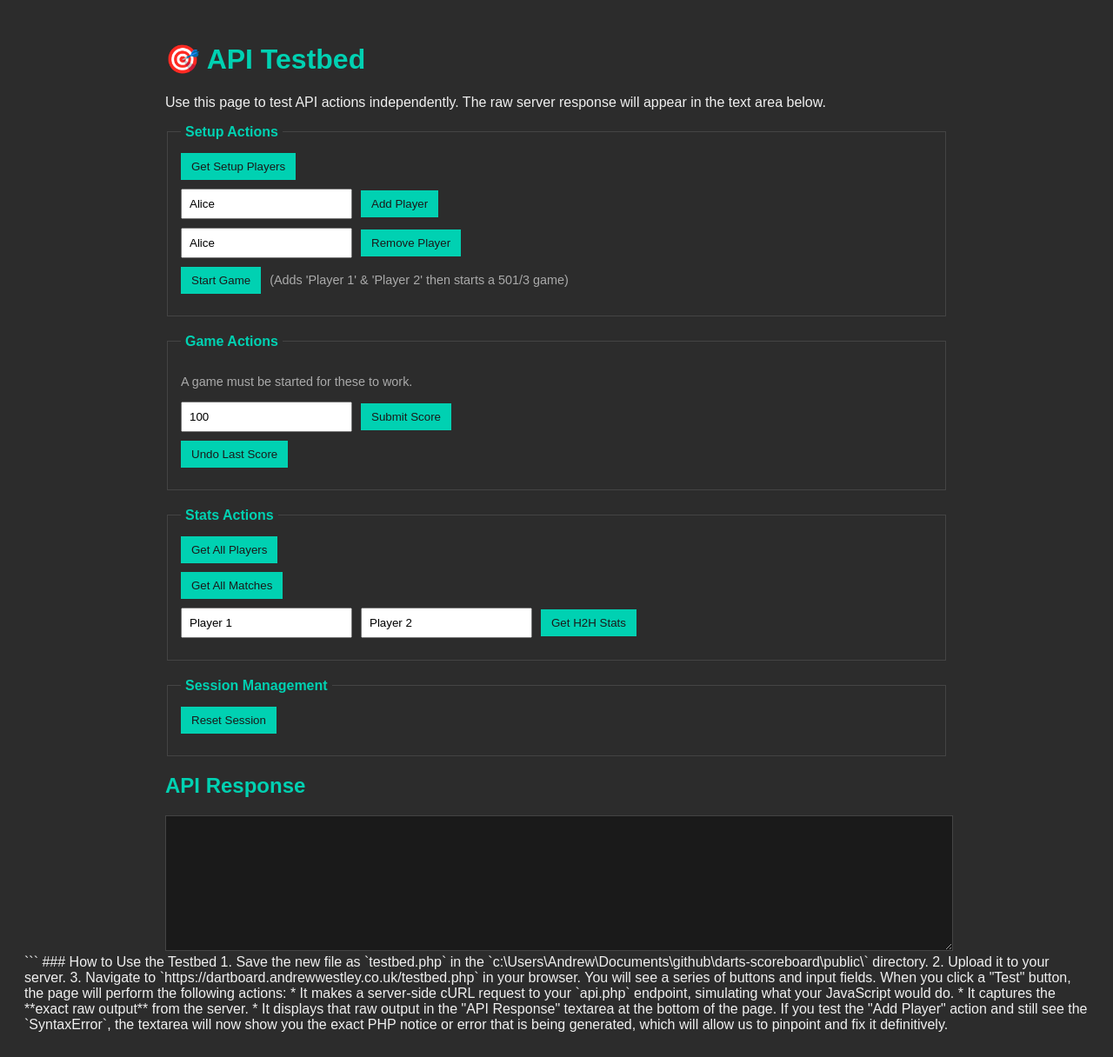
After one commit to andywestley/darts-scoreboard, a PHP site: page /testbed.php in a window 1280 px wide. The commit adds this page. Shown: the whole page at 87% size. Run offline with PHP 8.4, Linux system fonts and the light colour scheme.

````diff
--- a/public/index.php
+++ b/public/index.php
@@ -1,10 +1,4 @@
 <?php
-// Temporarily display all PHP errors to diagnose the "blank screen" issue.
-// IMPORTANT: Remove these lines once the problem is solved.
-ini_set('display_errors', 1);
-ini_set('display_startup_errors', 1);
-error_reporting(E_ALL);
-
 // --- VIEW RENDERING LOGIC ---
 
 // Determine which screen to display based on the session state.
--- /dev/null
+++ b/public/testbed.php
@@ -0,0 +1,169 @@
+<?php
+require_once __DIR__ . '/../bootstrap.php';
+
+$response = '';
+
+function make_request($url, $post_data = null) {
+    $ch = curl_init();
+
+    // Preserve the session across cURL requests
+    $cookies = [];
+    foreach ($_COOKIE as $key => $value) {
+        $cookies[] = "$key=$value";
+    }
+
+    curl_setopt($ch, CURLOPT_COOKIE, implode(';', $cookies));
+    curl_setopt($ch, CURLOPT_URL, $url);
+    curl_setopt($ch, CURLOPT_RETURNTRANSFER, 1);
+    curl_setopt($ch, CURLOPT_HEADER, 0);
+
+    if ($post_data) {
+        curl_setopt($ch, CURLOPT_POST, 1);
+        curl_setopt($ch, CURLOPT_POSTFIELDS, http_build_query($post_data));
+    }
+
+    $output = curl_exec($ch);
+    curl_close($ch);
+    return $output;
+}
+
+if ($_SERVER['REQUEST_METHOD'] === 'POST') {
+    $api_url = 'http://' . $_SERVER['HTTP_HOST'] . dirname($_SERVER['PHP_SELF']) . '/../api.php';
+    $action = $_POST['action'] ?? '';
+
+    switch ($action) {
+        case 'get_setup_players':
+        case 'get_players':
+        case 'get_matches':
+            $response = make_request($api_url . '?action=' . $action);
+            break;
+        case 'add_player':
+            $response = make_request($api_url, ['action' => 'add_player', 'playerName' => $_POST['playerName']]);
+            break;
+        case 'remove_player':
+            $response = make_request($api_url, ['action' => 'remove_player', 'playerName' => $_POST['playerName']]);
+            break;
+        case 'start_game':
+            // First, add some players to the session for the game to start
+            make_request($api_url, ['action' => 'add_player', 'playerName' => 'Player 1']);
+            make_request($api_url, ['action' => 'add_player', 'playerName' => 'Player 2']);
+            // Then, start the game
+            $response = make_request($api_url, ['action' => 'start_game', 'gameType' => 501, 'matchLegs' => 3]);
+            break;
+        case 'submit_score':
+            $response = make_request($api_url, ['action' => 'submit_score', 'score' => $_POST['score']]);
+            break;
+        case 'undo':
+            $response = make_request($api_url, ['action' => 'undo']);
+            break;
+        case 'get_h2h_stats':
+            $response = make_request($api_url . '?action=get_h2h_stats&player1=' . urlencode($_POST['player1']) . '&player2=' . urlencode($_POST['player2']));
+            break;
+        case 'reset':
+            $response = make_request($api_url . '?action=reset');
+            $response .= "\n\nNOTE: Session destroyed. Response may be a redirect header.";
+            break;
+    }
+}
+?>
+<!DOCTYPE html>
+<html lang="en">
+<head>
+    <meta charset="UTF-8">
+    <title>API Testbed</title>
+    <style>
+        body { font-family: sans-serif; background-color: #2c2c2c; color: #f0f0f0; padding: 20px; }
+        .container { max-width: 900px; margin: auto; }
+        fieldset { border: 1px solid #444; margin-bottom: 20px; padding: 15px; }
+        legend { font-weight: bold; color: #00d1b2; padding: 0 5px; }
+        form { display: flex; align-items: center; gap: 10px; margin-bottom: 10px; }
+        button { background-color: #00d1b2; color: #1a1a1a; border: none; padding: 8px 12px; cursor: pointer; }
+        input[type="text"], input[type="number"] { padding: 8px; }
+        textarea { width: 100%; height: 150px; background-color: #1a1a1a; color: #f0f0f0; border: 1px solid #444; font-family: monospace; }
+        h1, h2 { color: #00d1b2; }
+        .note { font-size: 0.9em; color: #aaa; }
+    </style>
+</head>
+<body>
+    <div class="container">
+        <h1>🎯 API Testbed</h1>
+        <p>Use this page to test API actions independently. The raw server response will appear in the text area below.</p>
+
+        <fieldset>
+            <legend>Setup Actions</legend>
+            <form method="POST">
+                <button type="submit" name="action" value="get_setup_players">Get Setup Players</button>
+            </form>
+            <form method="POST">
+                <input type="text" name="playerName" placeholder="Player Name" value="Alice" required>
+                <button type="submit" name="action" value="add_player">Add Player</button>
+            </form>
+            <form method="POST">
+                <input type="text" name="playerName" placeholder="Player Name" value="Alice" required>
+                <button type="submit" name="action" value="remove_player">Remove Player</button>
+            </form>
+            <form method="POST">
+                <button type="submit" name="action" value="start_game">Start Game</button>
+                <span class="note">(Adds 'Player 1' & 'Player 2' then starts a 501/3 game)</span>
+            </form>
+        </fieldset>
+
+        <fieldset>
+            <legend>Game Actions</legend>
+            <p class="note">A game must be started for these to work.</p>
+            <form method="POST">
+                <input type="number" name="score" placeholder="Score" value="100" required>
+                <button type="submit" name="action" value="submit_score">Submit Score</button>
+            </form>
+            <form method="POST">
+                <button type="submit" name="action" value="undo">Undo Last Score</button>
+            </form>
+        </fieldset>
+
+        <fieldset>
+            <legend>Stats Actions</legend>
+            <form method="POST">
+                <button type="submit" name="action" value="get_players">Get All Players</button>
+            </form>
+            <form method="POST">
+                <button type="submit" name="action" value="get_matches">Get All Matches</button>
+            </form>
+            <form method="POST">
+                <input type="text" name="player1" placeholder="Player 1" value="Player 1" required>
+                <input type="text" name="player2" placeholder="Player 2" value="Player 2" required>
+                <button type="submit" name="action" value="get_h2h_stats">Get H2H Stats</button>
+            </form>
+        </fieldset>
+
+        <fieldset>
+            <legend>Session Management</legend>
+            <form method="POST">
+                <button type="submit" name="action" value="reset">Reset Session</button>
+            </form>
+        </fieldset>
+
+        <h2>API Response</h2>
+        <textarea readonly><?php echo htmlspecialchars($response); ?></textarea>
+    </div>
+</body>
+</html>
+```
+
+### How to Use the Testbed
+
+1.  Save the new file as `testbed.php` in the `c:\Users\Andrew\Documents\github\darts-scoreboard\public\` directory.
+2.  Upload it to your server.
+3.  Navigate to `https://dartboard.andrewwestley.co.uk/testbed.php` in your browser.
+
+You will see a series of buttons and input fields. When you click a "Test" button, the page will perform the following actions:
+
+*   It makes a server-side cURL request to your `api.php` endpoint, simulating what your JavaScript would do.
+*   It captures the **exact raw output** from the server.
+*   It displays that raw output in the "API Response" textarea at the bottom of the page.
+
+If you test the "Add Player" action and still see the `SyntaxError`, the textarea will now show you the exact PHP notice or error that is being generated, which will allow us to pinpoint and fix it definitively.
+
+<!--
+[PROMPT_SUGGESTION]The testbed shows a "Cannot redeclare class" error. Can you help me fix it?[/PROMPT_SUGGESTION]
+[PROMPT_SUGGESTION]The testbed helped me fix the API. Can you now add the styles for the game screen?[/PROMPT_SUGGESTION]
+-->
````
